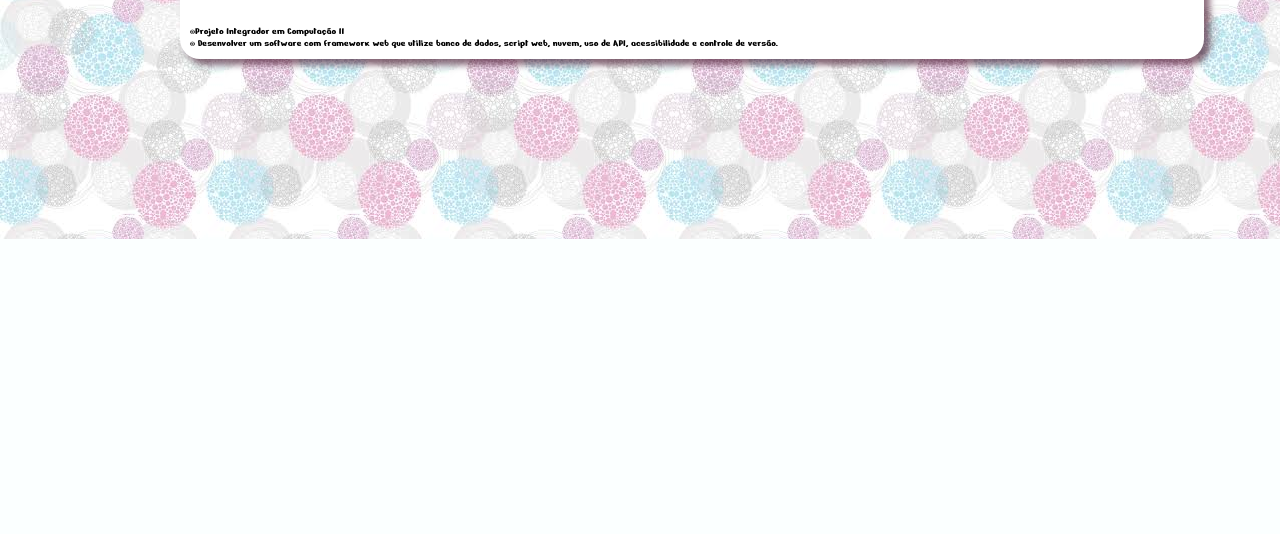
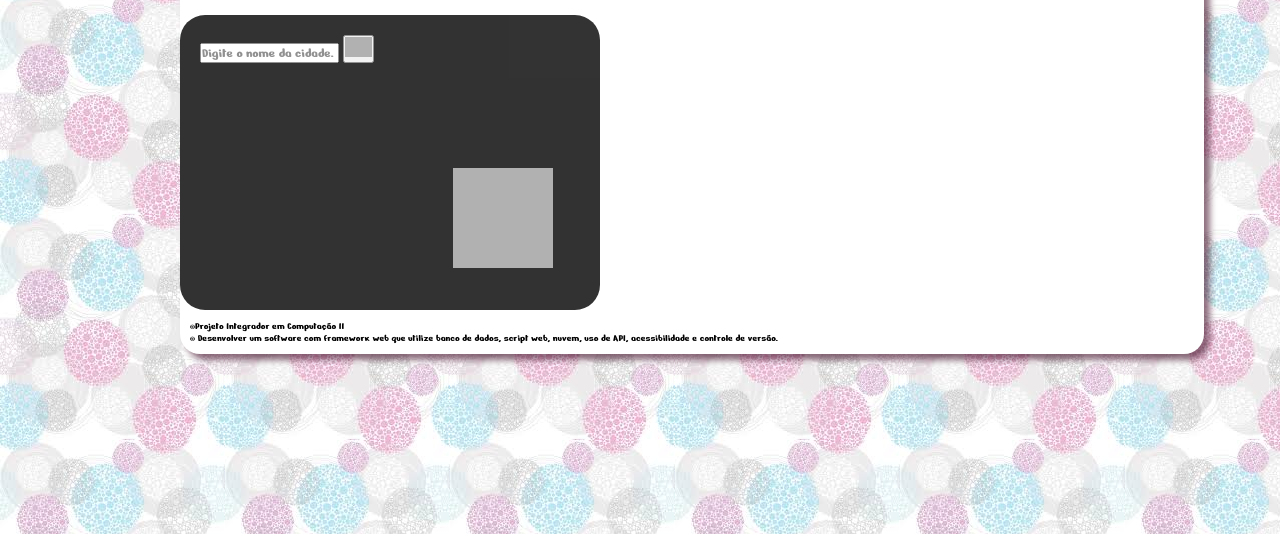
Before and after one commit to marcel-luchi/pi3-grupo-017, a Flask app: page /responsavel in a window 1280 px wide. Shown: the part 685-1219 px from the top of the page. Before the commit the page ends 924 px from the top, so only its background shows below. Run offline with Flask 3, Linux system fonts and the light colour scheme; the visitor is signed in with stand-in values (Sample User, id 1); some libraries are stand-ins or nearby versions; some web fonts are replaced; grey boxes are pictures that could not be loaded.

Commit message:
previsão do tempo

```diff
--- a/tanahora/templates/calendario.html
+++ b/tanahora/templates/calendario.html
@@ -1,5 +1,5 @@
 <!DOCTYPE html>
-<html>
+0 <html>
   <head>
     <meta charset="UTF-8" />
     <meta name="viewport" content="width=device-width, initial-scale=1.0" />
--- a/tanahora/templates/home-responsavel.html
+++ b/tanahora/templates/home-responsavel.html
@@ -49,6 +49,28 @@
                     <img  src="./static/img/familia 2.jpg" alt="">
                 </div>
             </div>
+
+            <div class="caixa-maior">
+
+                <input class="input-cidade" placeholder="Digite o nome da cidade.">
+                <button onclick= "cliqueiNoBotao()">
+                    <img class="lupa" src="https://www.svgrepo.com/show/488200/find.svg">
+                </button>
+
+                <div class="caixa-media">
+                    <h2 class="cidade">Tempo em São Paulo </h2>
+                    <p class="temp"> 28°C </p>
+                    <p class="max-min">Max.: 29°C / Min.: 19°C </p>
+
+                    <div class="caixa-menor">
+                        <p class="texto-previsao">Ensolarado</p>
+                        <img class="icone" src="https://openweathermap.org/img/wn/04n.png">
+                    </div>
+
+                    <p class="umidade">Umidade: 70% - Vento: 8km/h </p>
+
+                </div>
+            </div>
             <footer>
                 <div class="final">
                     <p> &copy;Projeto Integrador em Computação II </p>
@@ -56,5 +78,6 @@
                 </div>
             </footer>
         </div>
+        <script src="./javascri.js"></script>
     </body>
 </html>
```
Also changed, not shown: tanahora/templates/home-dependente.html (+23 -0 lines), tanahora/templates/index.html (+1 -21 lines), README.md.
